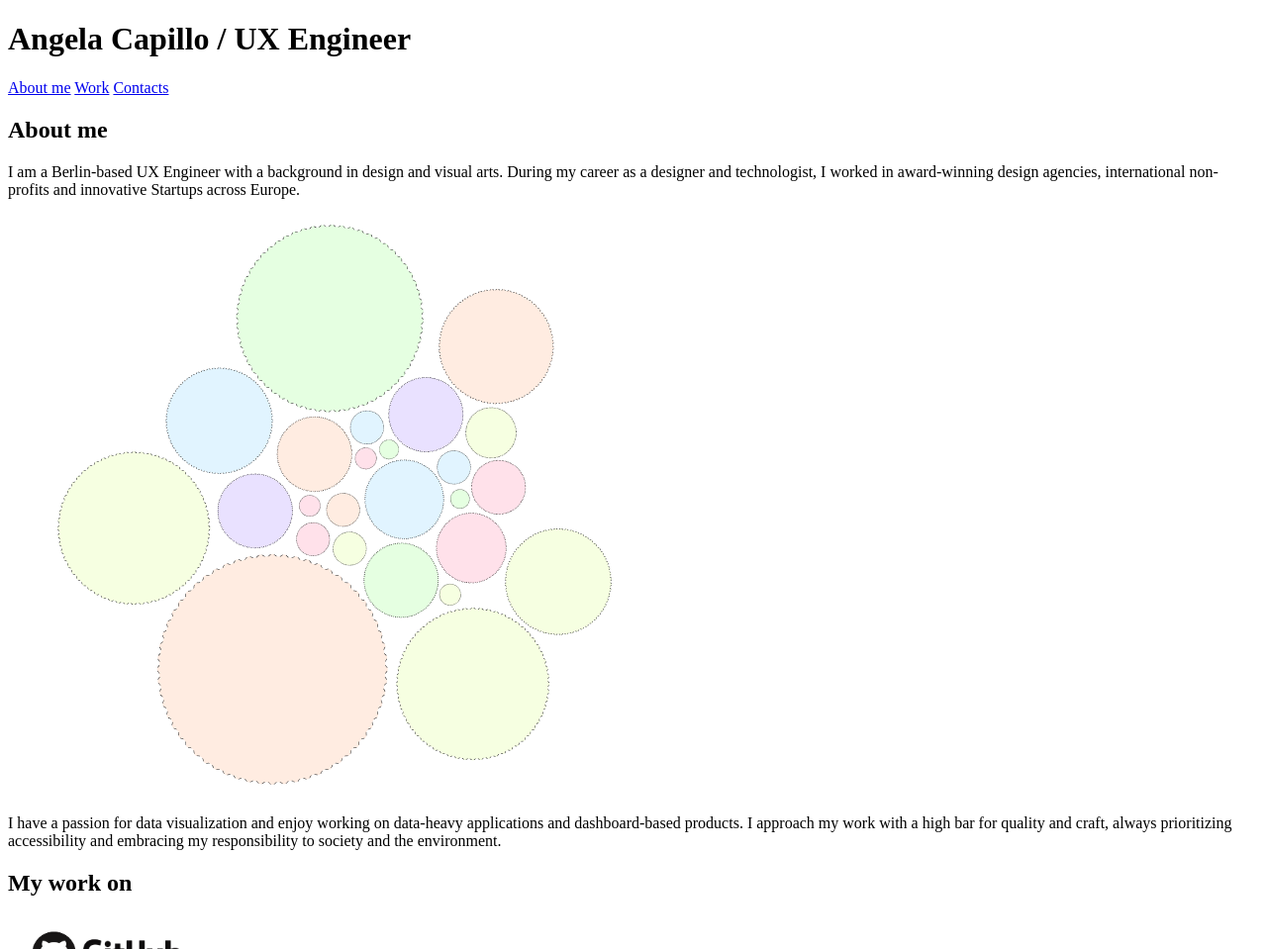
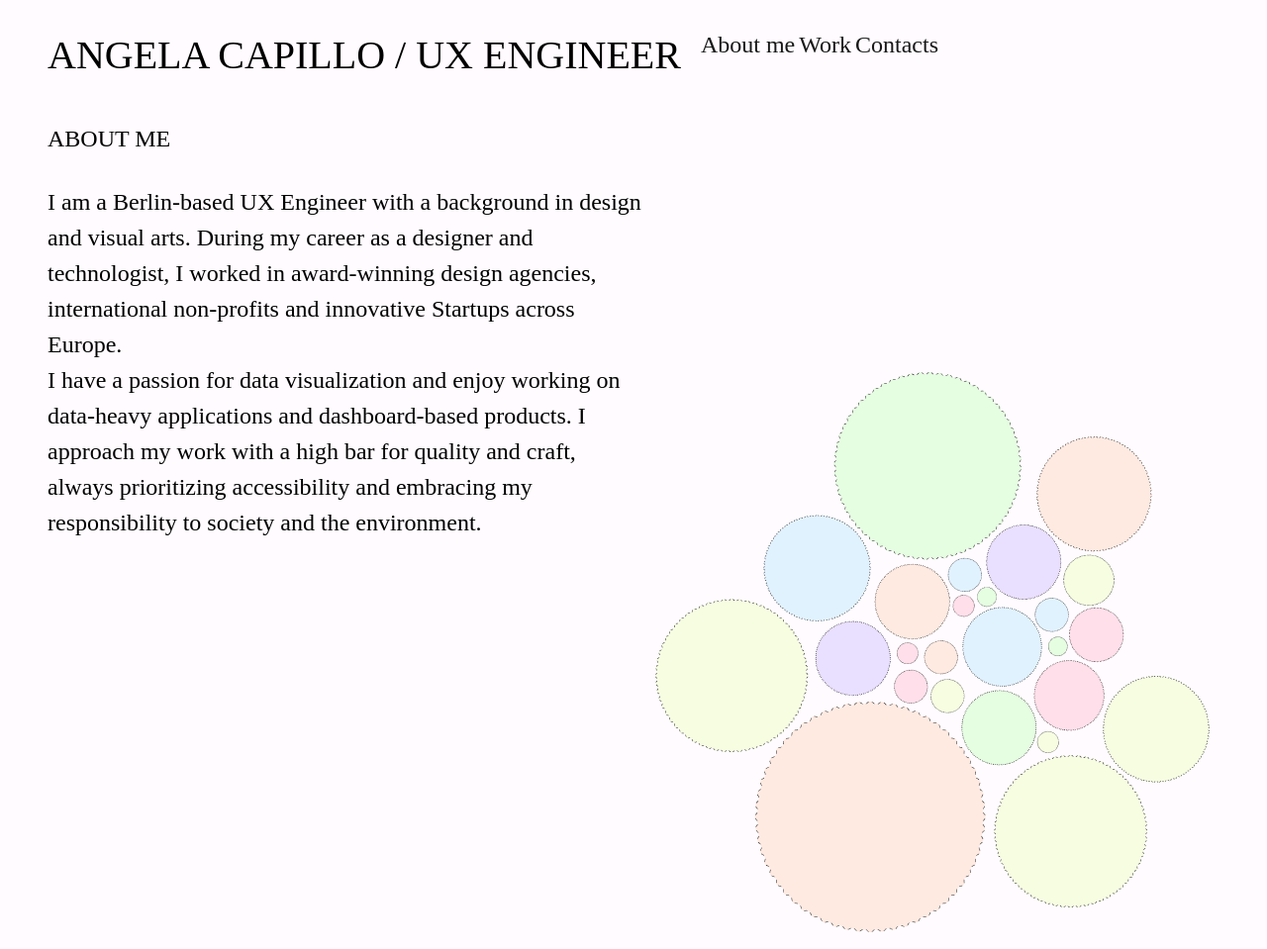
Before and after one commit to angela-capillo/personal-website, a website: page html-and-the-web_personal-website/index.html in a window 1280 px wide. Shown: the top 959 px of the page at 99% size. Drawn offline with Linux system fonts and the light colour scheme; a web font is replaced by a local one.

Commit message:
Update stylesheet, index.html and added script to package.json for live server

```diff
--- a/html-and-the-web_personal-website/assets/styles/style.css
+++ b/html-and-the-web_personal-website/assets/styles/style.css
@@ -4,6 +4,84 @@
     box-sizing: border-box;
 }
 
+/* Layout */
+
 body {
+    font-size: 16px;
     background-color: #FFFBFF;
+    font-family: Overpass Mono;
+    margin: 2rem;
 }
+
+header {
+    margin-top: 1rem;
+    margin-left: 1rem;
+    margin-right: 1rem;
+    margin-bottom: 3rem;
+}
+
+nav {
+    margin: 1rem;
+    display: inline;
+    vertical-align: top;
+}
+
+section {
+    margin: 1rem;
+}
+
+footer {
+    margin: 1rem;
+}
+
+/* Typography */
+
+h1, h2 {
+    text-transform: uppercase;
+    font-weight: 100;
+}
+
+h1 {
+    font-size: 2.5rem;
+    display: inline;
+
+}
+
+h2 {
+    font-size: 1.5rem;
+    margin-bottom: 2rem;
+}
+
+p {
+    font-size: 1.5rem;
+    line-height: 1.5;
+    font-weight: 100;
+
+}
+
+section#bio p {
+    display: inline-block;
+    max-width: 600px;
+    vertical-align: top;
+}
+
+nav a {
+    font-size: 1.5rem;
+
+}
+
+a {
+    color: #181818;
+    text-decoration: none;
+    font-weight: 400;
+}
+
+a:hover {
+    text-decoration: underline;
+}
+
+/* Elements */
+
+section#bio figure {
+    display: inline-block;
+}
--- a/html-and-the-web_personal-website/index.html
+++ b/html-and-the-web_personal-website/index.html
@@ -3,6 +3,13 @@
   <head>
     <meta charset="UTF-8" />
     <meta name="viewport" content="width=device-width, initial-scale=1.0" />
+    <link rel="stylesheet" href="./assets/styles/style.css" />
+    <link rel="preconnect" href="https://fonts.googleapis.com" />
+    <link rel="preconnect" href="https://fonts.gstatic.com" crossorigin />
+    <link
+      href="https://fonts.googleapis.com/css2?family=Overpass+Mono:wght@300..700&display=swap"
+      rel="stylesheet"
+    />
     <title>Angela Capillo - UX Engineer</title>
   </head>
   <body>
@@ -19,15 +26,10 @@
         <h2>About me</h2>
         <p>
           I am a Berlin-based UX Engineer with a background in design and visual
-          arts. During my career as a designer and technologist, I worked in award-winning
-          design agencies, international non-profits and innovative Startups across
-          Europe.
+          arts. During my career as a designer and technologist, I worked in
+          award-winning design agencies, international non-profits and
+          innovative Startups across Europe.
         </p>
-        <figure>
-          <img src="./assets/images/viz-content.png" alt="A bubble chart visualizing Angela's career" />
-        </figure>
-      </section>
-      <section id="Work">
         <p>
           I have a passion for data visualization and enjoy working on
           data-heavy applications and dashboard-based products. I approach my
@@ -35,6 +37,14 @@
           accessibility and embracing my responsibility to society and the
           environment.
         </p>
+        <figure>
+          <img
+            src="./assets/images/viz-content.png"
+            alt="A bubble chart visualizing Angela's career"
+          />
+        </figure>
+      </section>
+      <section id="Work">
         <div>
           <h2>My work on</h2>
           <img
@@ -65,7 +75,9 @@
             src="./assets/images/linkedin_icon.png"
             width="40px"
             alt="LinkedIn logo"
-          /><a href="https://www.linkedin.com/in/angela-capillo/">Write me on LinkedIn</a>
+          /><a href="https://www.linkedin.com/in/angela-capillo/"
+            >Write me on LinkedIn</a
+          >
         </div>
         <div>
           <img
@@ -76,6 +88,6 @@
         </div>
       </section>
     </main>
-    <footer>Made with code and love by yours truly <3 </footer>
+    <footer>Made with code and love by yours truly <3</footer>
   </body>
 </html>
--- a/html-and-the-web_personal-website/package.json
+++ b/html-and-the-web_personal-website/package.json
@@ -6,5 +6,8 @@
   "nf": {
     "template": "empty"
   },
+    "scripts": {
+    "start": "npx -y live-server@latest --port=3000"
+  },
   "private": true
 }
```
Lines whose indentation alone changed are shown as unchanged.
